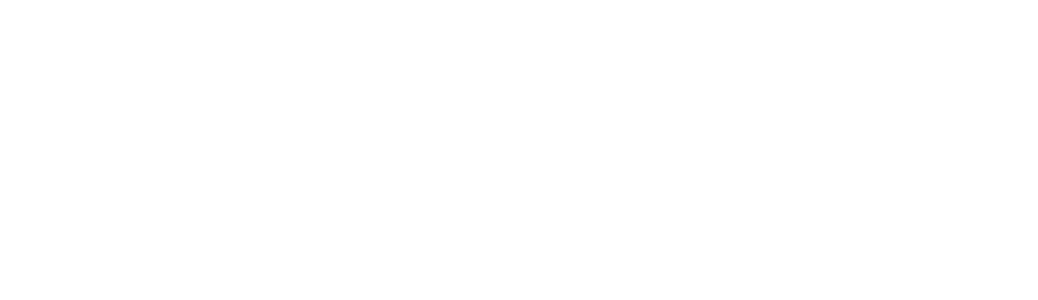
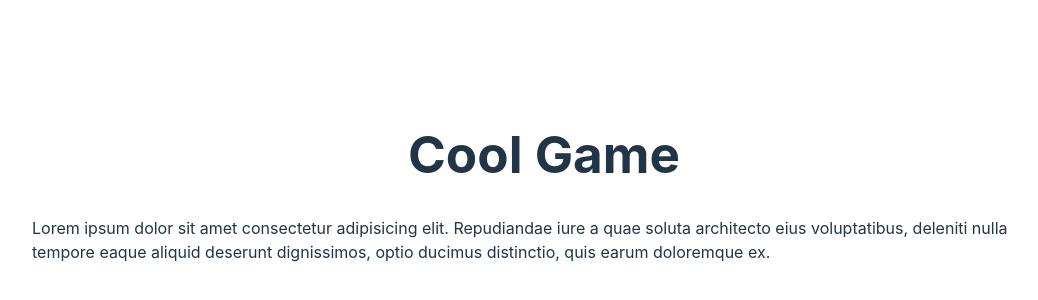
Before and after one commit to egelix/Autumn, a React (Vite) app in the folder frontend/: page / in a window 1280 px wide. Shown: the part 222-522 px from the top of the page, without its empty margins (96-1134 px from the left). Built offline with nearby package versions, Linux system fonts and the light colour scheme.

Commit message:
set up basic homepage

```diff
--- /dev/null
+++ b/frontend/src/Pages/HomePage.jsx
@@ -0,0 +1,9 @@
+const HomePage = () => {
+    return (
+        <>
+            <h1>Cool Game</h1>
+            <p>Lorem ipsum dolor sit amet consectetur adipisicing elit. Repudiandae iure a quae soluta architecto eius voluptatibus, deleniti nulla tempore eaque aliquid deserunt dignissimos, optio ducimus distinctio, quis earum doloremque ex.</p>
+        </>
+    )
+}
+export default HomePage;
--- a/frontend/src/index.css
+++ b/frontend/src/index.css
@@ -34,6 +34,7 @@
 h1 {
   font-size: 3.2em;
   line-height: 1.1;
+  text-align: center;
 }
 
 button {
@@ -54,6 +55,10 @@
 button:focus-visible {
   outline: 4px auto -webkit-focus-ring-color;
 }
+p {
+  width: 80%;
+  margin: auto;
+}
 
 @media (prefers-color-scheme: light) {
   :root {
```
Also changed, not shown: frontend/src/main.jsx (+6 -1 lines).
